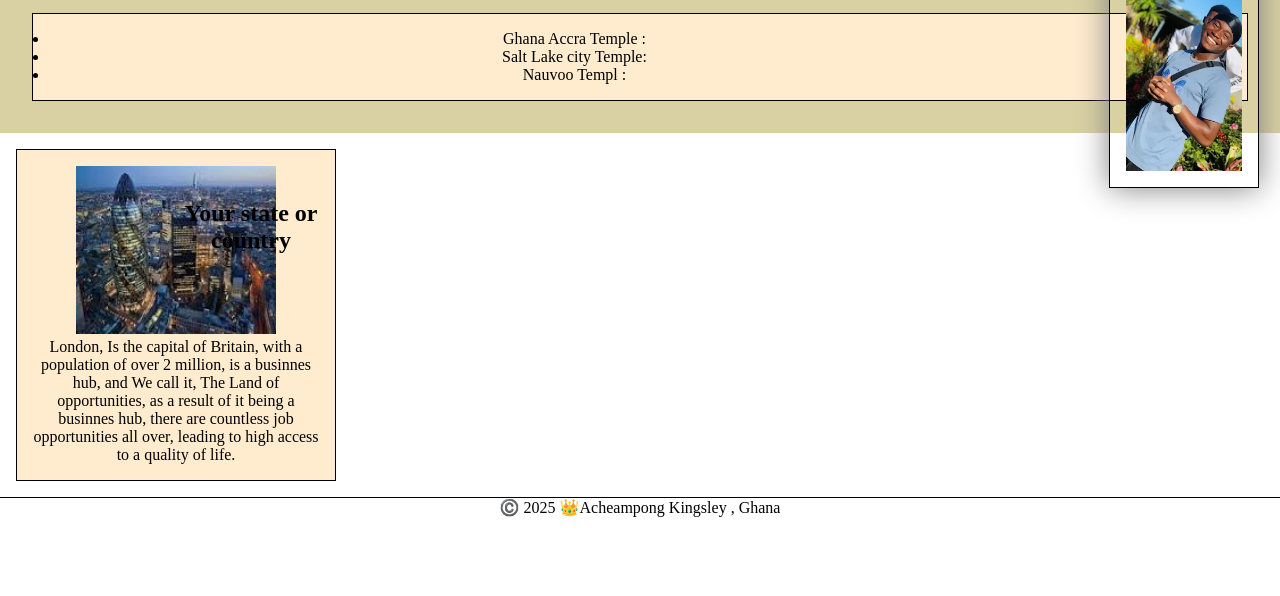
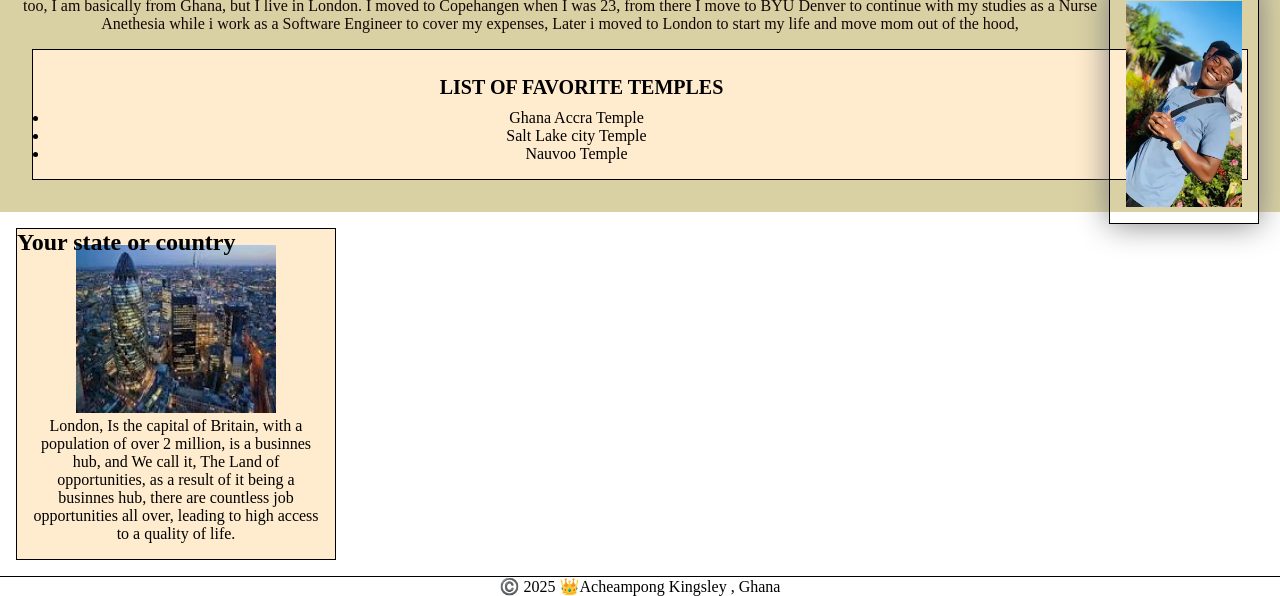
Before and after one commit to king6ava9e/wdd130, a plain HTML site: page index.html in a window 1280 px wide. Shown: the part 326-922 px from the top of the page. Before the commit the page ends 843 px from the top, so only its background shows below. Drawn offline with Linux system fonts and the light colour scheme.

Commit message:
updateds

```diff
--- a/index.html
+++ b/index.html
@@ -16,8 +16,8 @@
     <body>
         <header>
             <nav>
-                <a href="https://www.linkedin.com/in/kingsley-acheampong-748879337?utm_source=share&utm_campaign=share_via&utm_content=profile&utm_medium=ios_app"></a>
-                <a href="https://www.instagram.com/6ava9eking?igsh=NWdtZDd4OHYwdmlt&utm_source=qr"></a>
+                <a href="https://www.linkedin.com/in/kingsley-acheampong-748879337?utm_source=share&utm_campaign=share_via&utm_content=profile&utm_medium=ios_app">visit linkdln account</a>
+                <a href="https://www.instagram.com/6ava9eking?igsh=NWdtZDd4OHYwdmlt&utm_source=qr">visit instagram account</a>
 
                 <a href="#">Home</a>
                 <a href="wwr/">Rafting Websites</a>
@@ -31,9 +31,11 @@
             <p>Acheampong Kingsley is my name, I am a Nurse Anesthesia and a Software Engineer. I enjoy learning and reading as often as possibe, moreover, Teaching is my passion too, I am basically from Ghana, but I live in London. I moved to Copehangen when I was 23, from there I move to BYU Denver to continue with my studies as a Nurse Anethesia while i work as a Software Engineer to cover my expenses, Later i moved to London to start my life and move mom out of the hood,
 
 
-         <ul class="box"><li>Ghana Accra Temple : <a href="https://www.churchofjesuschrist.org/temples/details/accra-ghana-temple?lang=eng"></a></li>
-            <li>Salt Lake city Temple: <a href="https://www.churchofjesuschrist.org/temples/details/salt-lake-temple?lang=eng"></a> </li>
-            <li>Nauvoo Templ : <a href="https://www.churchofjesuschrist.org/temples/details/nauvoo-illinois-temple?lang=eng"></a></li>
+         <ul class="box">
+            <h1 class = temples> LIST OF FAVORITE TEMPLES</h1>
+            <li>  <a href="https://www.churchofjesuschrist.org/temples/details/accra-ghana-temple?lang=eng">Ghana Accra Temple</a></li>
+            <li> <a href="https://www.churchofjesuschrist.org/temples/details/salt-lake-temple?lang=eng">Salt Lake city Temple</a> </li>
+            <li>  <a href="https://www.churchofjesuschrist.org/temples/details/nauvoo-illinois-temple?lang=eng">Nauvoo Temple</a></li>
          </ul>
         </main>
         <aside class="box">
--- a/styles/styles.css
+++ b/styles/styles.css
@@ -36,8 +36,8 @@ padding: 1rem; color:rgb(18, 7, 7) ;
 text-align: center;position: relative;}
 
 aside h2 {position: absolute;
-top: 50px;
-left: 150px;}
+top: 0px;
+left: 0px;}
 
 /* Class Selectors */
 .box {margin: 1rem;padding: 1rem; border: 1px solid;
@@ -47,3 +47,5 @@ a {display: inline-block;
 color: black;
 text-decoration: none;
 font-size: 16px;}
+
+.temples {font-size: 20px; text-align: center;margin:10px}
```
